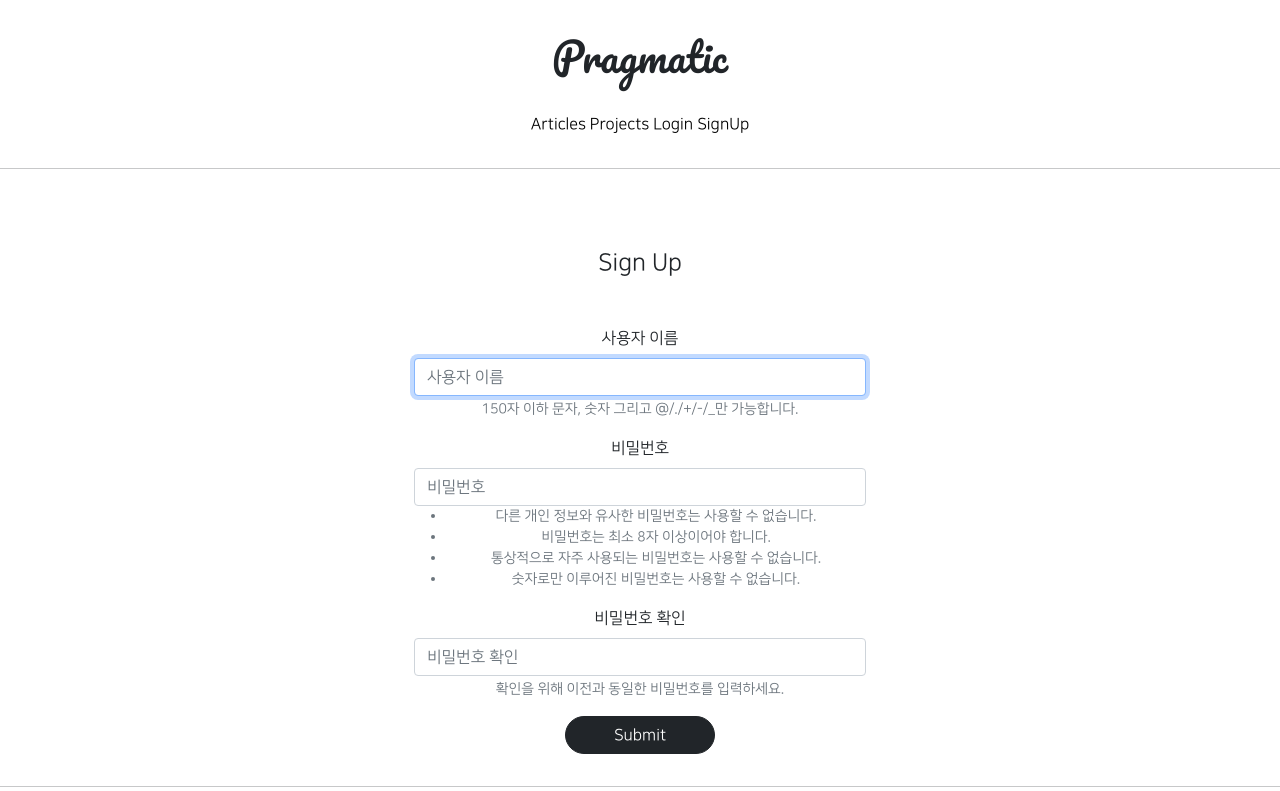
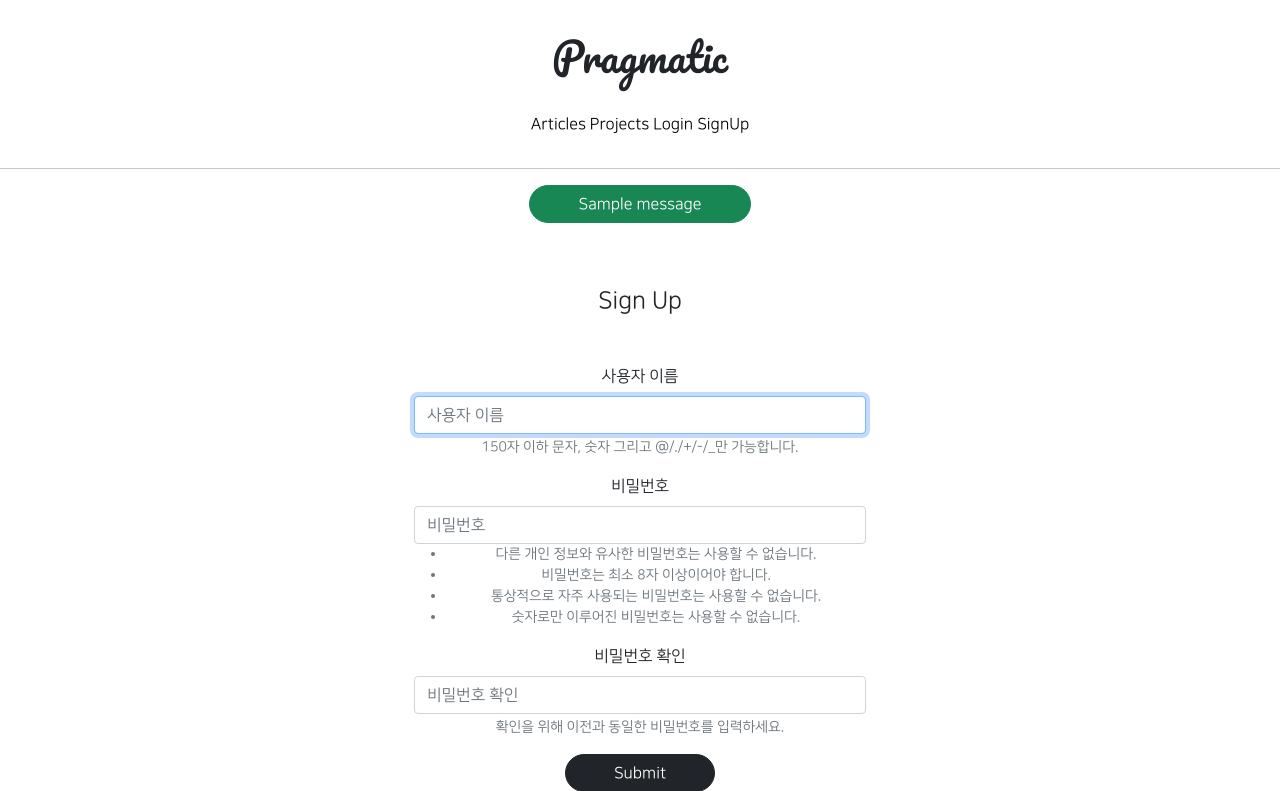
Before and after one commit to tmdgy6232/gis_2, a Django app: page /accounts/create/ in a window 1280 px wide. Shown: the top 791 px of the page. Run offline with Django 3.2, Linux system fonts and the light colour scheme; tables that the repository leaves empty hold one stand-in row (values such as "Sample post"); one stand-in notice (Sample message) is shown; parts of the project's set-up code (start-up, migrations or seed data) failed here and were passed over; some libraries are stand-ins or nearby versions.

Commit message:
8/26 likeapp 좋아요 알림기능 추가 (Django Message Framework)

```diff
--- a/likeapp/views.py
+++ b/likeapp/views.py
@@ -1,3 +1,4 @@
+from django.contrib import messages
 from django.contrib.auth.decorators import login_required
 from django.http import HttpResponseRedirect
 from django.shortcuts import render
@@ -21,13 +22,16 @@ class LikeArticleView(RedirectView):
         like_record = LikeRecord.objects.filter(user=user, article=article)
 
         if like_record.exists():
+            #좋아요가 이미 있을 시
+            messages.add_message(request, messages.ERROR, '좋아요는 한 번만 가능합니다.')
             return HttpResponseRedirect(reverse('articleapp:detail', kwargs={'pk':kwargs['article_pk']}))
         else:
             LikeRecord(user=user, article=article).save()
 
         article.like += 1
         article.save()
-
+        #좋아요 반영 O
+        messages.add_message(request, messages.SUCCESS, '좋아요가 반영되었습니다.')
         return super().get(request, *args, **kwargs)
 
     def get_redirect_url(self, *args, **kwargs):
--- a/templates/base.html
+++ b/templates/base.html
@@ -4,6 +4,13 @@
 <body style="font-family: 'NanumSquareR'">
 {% include 'header.html' %}
 <hr>
+{% for message in messages %}
+    <div class="text-center">
+        <div class="btn btn-success rounded-pill px-5">
+            {{ message }}
+        </div>
+    </div>
+{% endfor %}
 {% block content %}
 {% endblock %}
 <hr>
```
